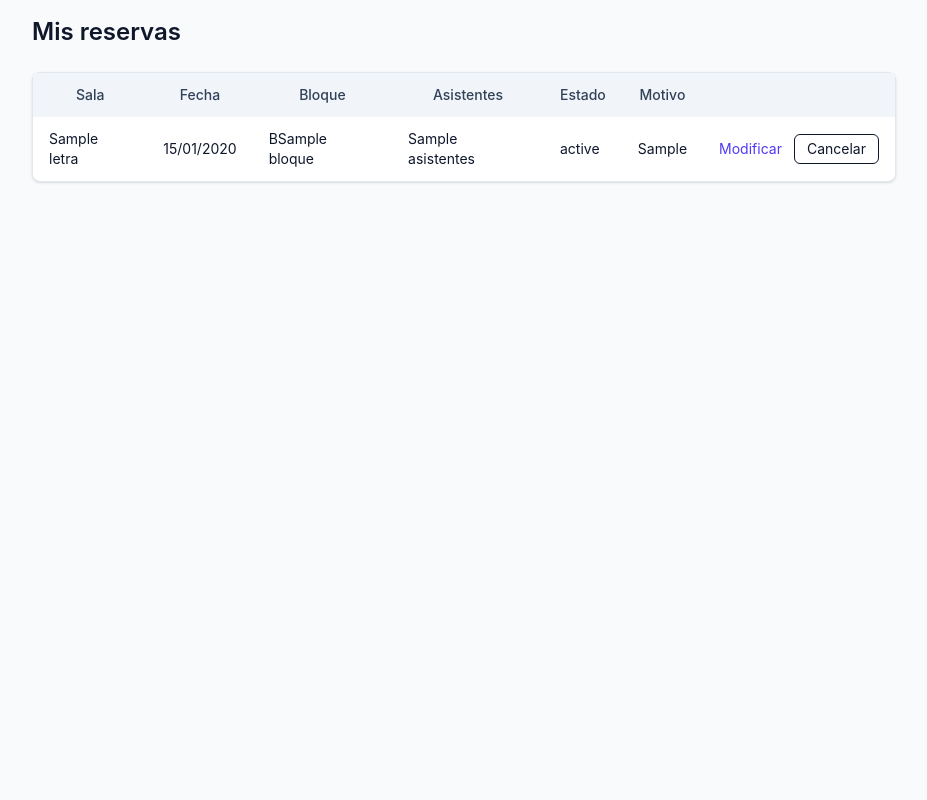
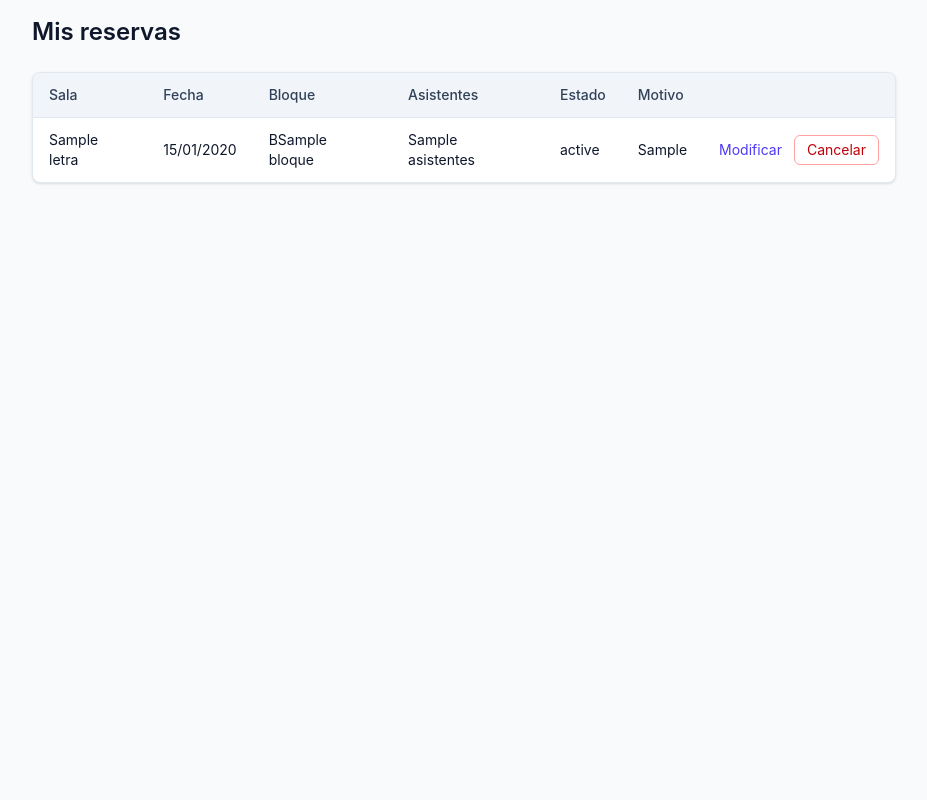
Before and after one commit to raulandres24/proyecto_reservacion_salas_final, a Django app: template templates/reservas/mis_reservas.html in a window 1280 px wide. Shown: the whole page, without its empty margins (176-1103 px from the left). Run offline with Django 5.2, Linux system fonts and the light colour scheme; the template is opened without the code that fills it: most values are stand-ins (such as "Sample title", 1, 10 or a date in 2020).

Commit message:
Regenerar el CSS de Tailwind con las pantallas de #24
Refs #24

```diff
--- a/static/css/estilos.css
+++ b/static/css/estilos.css
@@ -8,7 +8,12 @@
     --font-mono: ui-monospace, SFMono-Regular, Menlo, Monaco, Consolas, 'Liberation Mono', 'Courier New',
     monospace;
     --color-red-50: oklch(97.1% 0.013 17.38);
+    --color-red-300: oklch(80.8% 0.114 19.571);
+    --color-red-700: oklch(50.5% 0.213 27.518);
     --color-red-900: oklch(39.6% 0.141 25.723);
+    --color-amber-50: oklch(98.7% 0.022 95.277);
+    --color-amber-300: oklch(87.9% 0.169 91.605);
+    --color-amber-900: oklch(41.4% 0.112 45.904);
     --color-green-50: oklch(98.2% 0.018 155.826);
     --color-green-900: oklch(39.3% 0.095 152.535);
     --color-indigo-500: oklch(58.5% 0.233 277.117);
@@ -24,6 +29,7 @@
     --color-white: #fff;
     --spacing: 0.25rem;
     --container-sm: 24rem;
+    --container-md: 28rem;
     --container-4xl: 56rem;
     --text-sm: 0.875rem;
     --text-sm--line-height: calc(1.25 / 0.875);
@@ -199,6 +205,9 @@
   .mt-1 {
     margin-top: var(--spacing);
   }
+  .mt-2 {
+    margin-top: calc(var(--spacing) * 2);
+  }
   .mt-4 {
     margin-top: calc(var(--spacing) * 4);
   }
@@ -220,14 +229,23 @@
   .hidden {
     display: none;
   }
+  .h-4 {
+    height: calc(var(--spacing) * 4);
+  }
   .min-h-screen {
     min-height: 100vh;
+  }
+  .w-4 {
+    width: calc(var(--spacing) * 4);
   }
   .w-full {
     width: 100%;
   }
   .max-w-4xl {
     max-width: var(--container-4xl);
+  }
+  .max-w-md {
+    max-width: var(--container-md);
   }
   .max-w-sm {
     max-width: var(--container-sm);
@@ -243,6 +261,9 @@
   }
   .items-center {
     align-items: center;
+  }
+  .gap-2 {
+    gap: calc(var(--spacing) * 2);
   }
   .gap-3 {
     gap: calc(var(--spacing) * 3);
@@ -260,6 +281,12 @@
     margin-block-start: calc(calc(var(--spacing) * 4) * var(--tw-space-y-reverse));
     margin-block-end: calc(calc(var(--spacing) * 4) * calc(1 - var(--tw-space-y-reverse)));
   }
+  .overflow-x-auto {
+    overflow-x: auto;
+  }
+  .rounded {
+    border-radius: 0.25rem;
+  }
   .rounded-lg {
     border-radius: var(--radius-lg);
   }
@@ -270,15 +297,28 @@
     border-style: var(--tw-border-style);
     border-width: 1px;
   }
+  .border-t {
+    border-top-style: var(--tw-border-style);
+    border-top-width: 1px;
+  }
   .border-b {
     border-bottom-style: var(--tw-border-style);
     border-bottom-width: 1px;
+  }
+  .border-amber-300 {
+    border-color: var(--color-amber-300);
+  }
+  .border-red-300 {
+    border-color: var(--color-red-300);
   }
   .border-slate-200 {
     border-color: var(--color-slate-200);
   }
   .border-slate-300 {
     border-color: var(--color-slate-300);
+  }
+  .bg-amber-50 {
+    background-color: var(--color-amber-50);
   }
   .bg-green-50 {
     background-color: var(--color-green-50);
@@ -322,6 +362,9 @@
   .text-center {
     text-align: center;
   }
+  .text-left {
+    text-align: left;
+  }
   .text-2xl {
     font-size: var(--text-2xl);
     line-height: var(--tw-leading, var(--text-2xl--line-height));
@@ -342,11 +385,17 @@
     --tw-font-weight: var(--font-weight-semibold);
     font-weight: var(--font-weight-semibold);
   }
+  .text-amber-900 {
+    color: var(--color-amber-900);
+  }
   .text-green-900 {
     color: var(--color-green-900);
   }
   .text-indigo-600 {
     color: var(--color-indigo-600);
+  }
+  .text-red-700 {
+    color: var(--color-red-700);
   }
   .text-red-900 {
     color: var(--color-red-900);
@@ -370,6 +419,9 @@
   @media (hover: hover) {
     .hover\:bg-indigo-700:hover {
       background-color: var(--color-indigo-700);
+    }
+    .hover\:bg-red-50:hover {
+      background-color: var(--color-red-50);
     }
     .hover\:bg-slate-100:hover {
       background-color: var(--color-slate-100);
```
